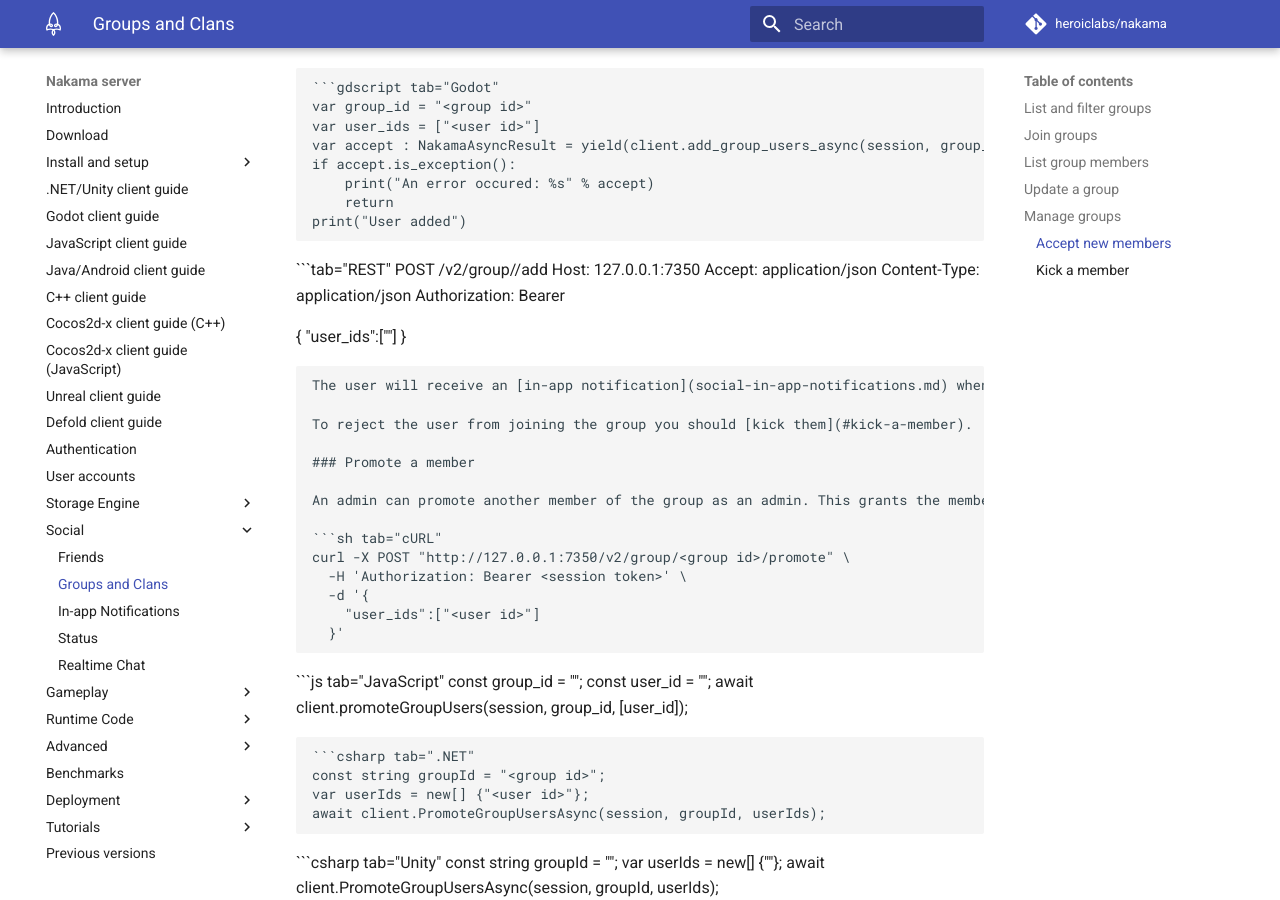
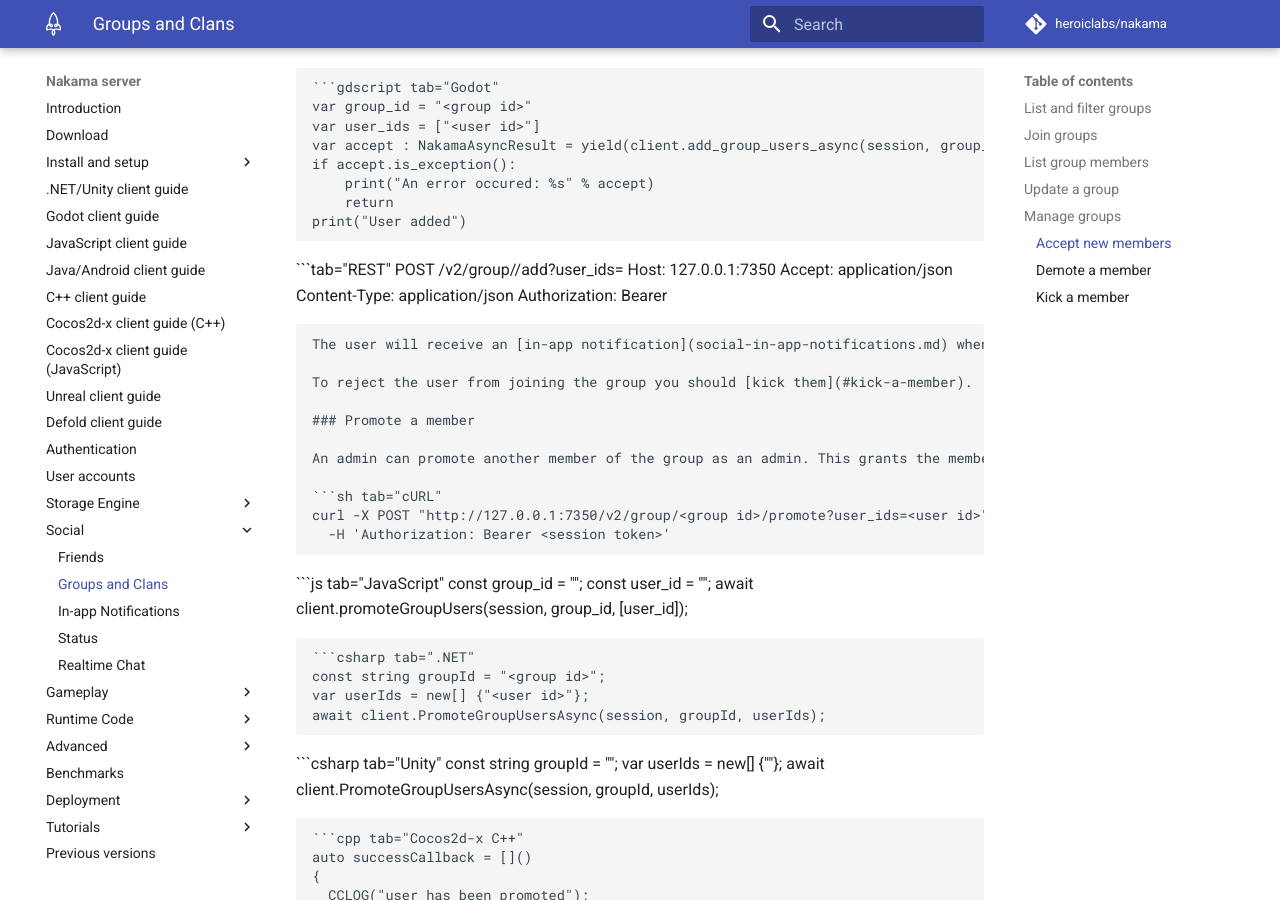
Before and after one commit to heroiclabs/nakama-docs, an MkDocs documentation site: the page built from docs/social-groups-clans.md, in a window 1280 px wide and 900 px high, scrolled down 17245 px. Built offline with MkDocs 1.6.1 and Material for MkDocs 9.7.7, drawn with Linux system fonts in a browser that asks for light colours; comment, search, counter and statistics services are not loaded; some of the changed text lies outside the part shown.

Commit message:
Add group demotion docs (#148)

````diff
--- a/docs/social-groups-clans.md
+++ b/docs/social-groups-clans.md
@@ -1036,11 +1036,8 @@
 When a user joins a private group it will create a join request until an admin accepts or rejects the user. The superadmin or admin can accept the user into the group.
 
 ```sh tab="cURL"
-curl -X POST "http://127.0.0.1:7350/v2/group/<group id>/add" \
+curl -X POST "http://127.0.0.1:7350/v2/group/<group id>/add?user_ids=<user id>" \
   -H 'Authorization: Bearer <session token>' \
-  -d '{
-    "user_ids":["<user id>"]
-  }'
 ```
 
 ```js tab="JavaScript"
@@ -1122,15 +1119,12 @@
 ```
 
 ```tab="REST"
-POST /v2/group/<group id>/add
+POST /v2/group/<group id>/add?user_ids=<user id>
 Host: 127.0.0.1:7350
 Accept: application/json
 Content-Type: application/json
 Authorization: Bearer <session token>
 
-{
-  "user_ids":["<user id>"]
-}
 ```
 
 The user will receive an [in-app notification](social-in-app-notifications.md) when they've been added to the group. In a private group an admin will receive a notification about the join request.
@@ -1142,11 +1136,8 @@
 An admin can promote another member of the group as an admin. This grants the member the same privileges to [manage the group](#manage-groups). A group can have one or more admins.
 
 ```sh tab="cURL"
-curl -X POST "http://127.0.0.1:7350/v2/group/<group id>/promote" \
-  -H 'Authorization: Bearer <session token>' \
-  -d '{
-    "user_ids":["<user id>"]
-  }'
+curl -X POST "http://127.0.0.1:7350/v2/group/<group id>/promote?user_ids=<user id>" \
+  -H 'Authorization: Bearer <session token>'
 ```
 
 ```js tab="JavaScript"
@@ -1226,18 +1217,29 @@
 ```
 
 ```tab="REST"
-POST /v2/group/<group id>/promote
+POST /v2/group/<group id>/promote?user_ids=<user id>
 Host: 127.0.0.1:7350
 Accept: application/json
 Content-Type: application/json
 Authorization: Bearer <session token>
-
-{
-  "user_ids":["<user id>"]
-}
 ```
 
-To demote an admin as a member you can [kick](#kick-a-member) and [re-add](#accept-new-members) them.
+### Demote a member
+
+An admin can demote members of a group. Demoting a set of members removes admin privileges from them.
+
+```sh tab="cURL"
+curl -X POST "http://127.0.0.1:7350/v2/group/<group id>/demote?user_ids=<user id>" \
+  -H 'Authorization: Bearer <session token>'
+```
+
+```tab="REST"
+POST /v2/group/<group id>/demote?user_ids=<user id>
+Host: 127.0.0.1:7350
+Accept: application/json
+Content-Type: application/json
+Authorization: Bearer <session token>
+```
 
 ### Kick a member
 
@@ -1246,11 +1248,8 @@
 If a user is removed from a group it does not prevent them from joining other groups.
 
 ```sh tab="cURL"
-curl -X POST "http://127.0.0.1:7350/v2/group/<group id>/kick" \
+curl -X POST "http://127.0.0.1:7350/v2/group/<group id>/kick?user_ids=<user id>" \
   -H 'Authorization: Bearer <session token>' \
-  -d '{
-    "user_ids":["<user id>"]
-  }'
 ```
 
 ```js tab="JavaScript"
@@ -1330,15 +1329,12 @@
 ```
 
 ```tab="REST"
-POST /v2/group/<group id>/kick
+POST /v2/group/<group id>/kick?user_ids=<user id>
 Host: 127.0.0.1:7350
 Accept: application/json
 Content-Type: application/json
 Authorization: Bearer <session token>
 
-{
-  "user_ids":["<user id>"]
-}
 ```
 
 !!! Hint
````
Also changed, not shown: docs/runtime-code-basics.md (+1 -0 lines), docs/social-realtime-chat.md (+3 -1 lines).
